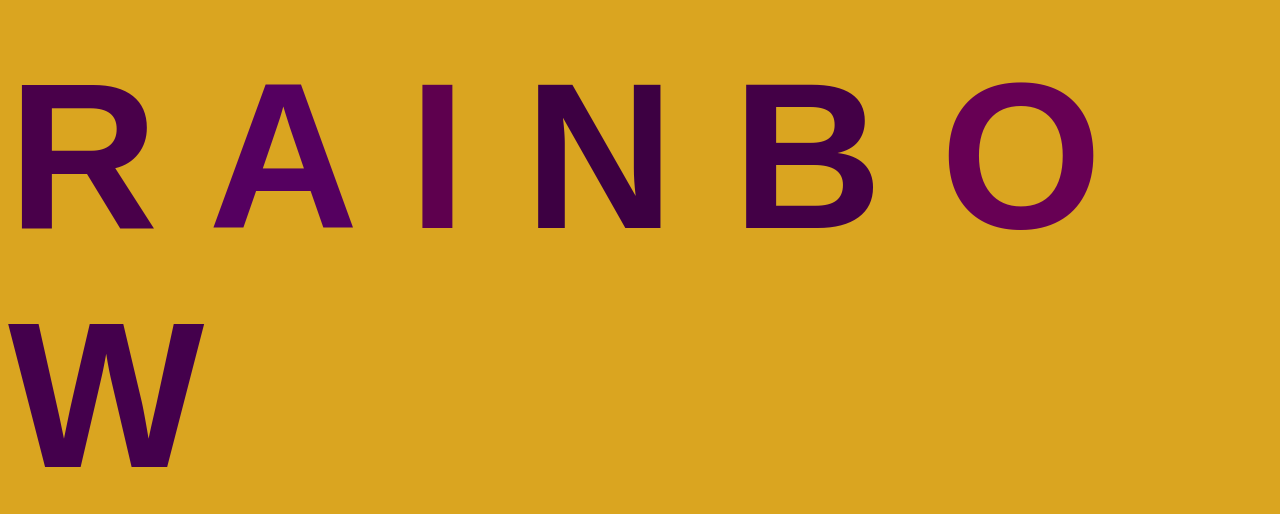
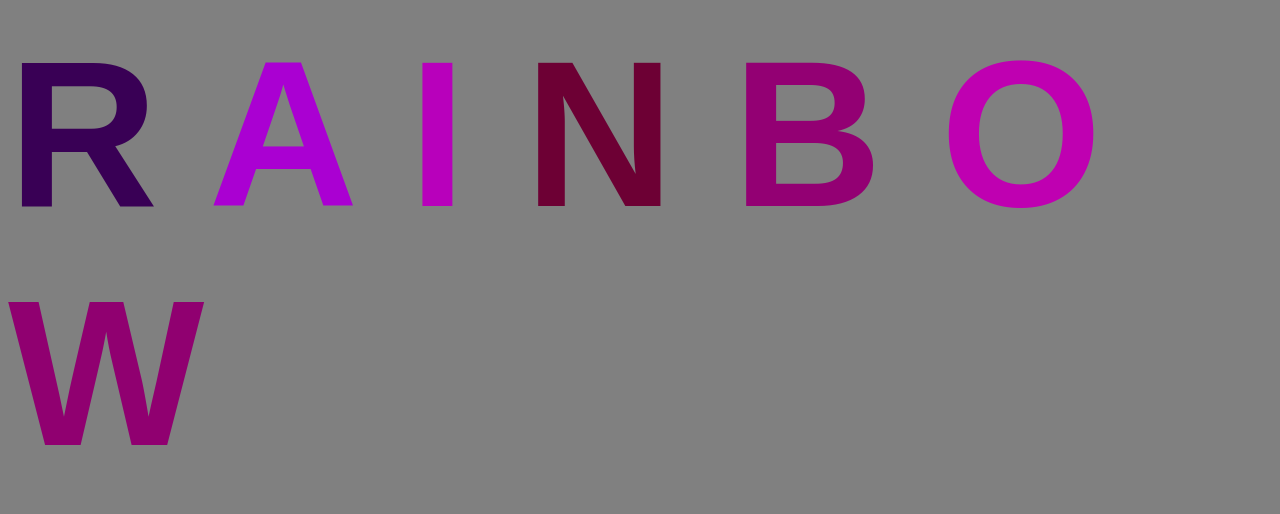
Before and after one commit to alexm323/AnimatedGitTextDemo, a plain HTML site: page index.html in a window 1280 px wide. Shown: the part 132-646 px from the top of the page. Drawn offline with Linux system fonts and the light colour scheme.

Commit message:
style.css second try for merge error

```diff
--- a/style.css
+++ b/style.css
@@ -1,10 +1,10 @@
 body {
 	display: flex;
-	justify-content: center;
-	align-items: center;
-	height: 100vh;
+	justify-content: right;
+	align-items: left;
+	height: 50vh;
 
-	background-color: goldenrod;
+	background-color: grey;
 	font-family: Arial, Helvetica, sans-serif;
 }
 
@@ -12,5 +12,5 @@ h1 {
 	font-size: 13rem;
 }
 .letter {
-	transition: color 5000ms;
+	transition: color 1000ms;
 }
```
